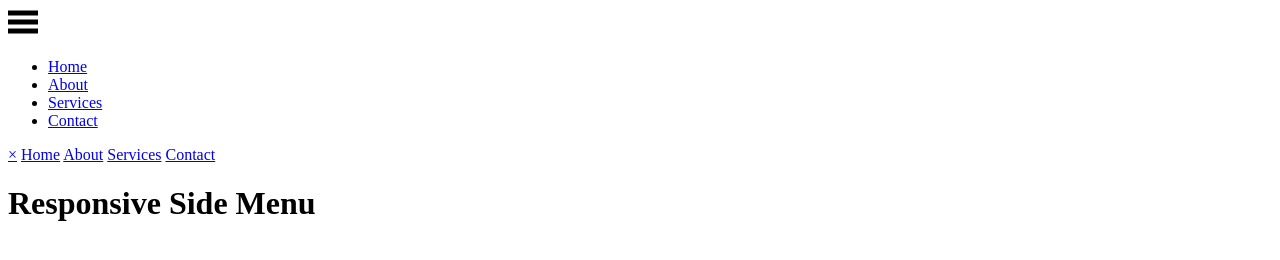
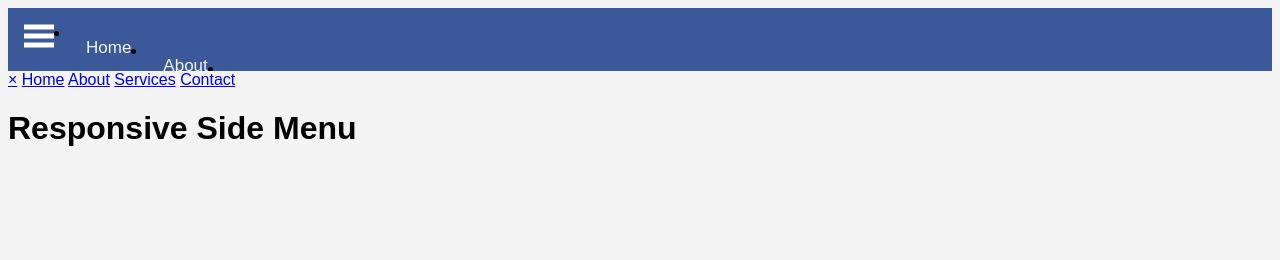
Before and after one commit to DragonINXS/menus, a plain HTML site: page side-menu/index.html in a window 1280 px wide. Drawn offline with Linux system fonts and the light colour scheme.

Commit message:
html setup done

```diff
--- a/side-menu/index.html
+++ b/side-menu/index.html
@@ -13,12 +13,12 @@
 <body>
     <nav class="navbar">
         <span class="open-slide">
-            <a href="#">
+            <a href="#" onclick="openSideMenu()">
                 <!-- HAMBURGER MENU SVG -->
                 <svg width="30" height="30">
-                    <path d="M0,5 30,5" stroke="#000" stroke-width="5"/>
-                    <path d="M0,14 30,14" stroke="#000" stroke-width="5"/>
-                    <path d="M0,23 30,23" stroke="#000" stroke-width="5"/>
+                    <path d="M0,5 30,5" stroke="#fff" stroke-width="5"/>
+                    <path d="M0,14 30,14" stroke="#fff" stroke-width="5"/>
+                    <path d="M0,23 30,23" stroke="#fff" stroke-width="5"/>
                 </svg>
             </a>
         </span>
@@ -31,8 +31,9 @@
         </ul>
     </nav>
 
+
     <div id="side-menu" class="side-nav">
-        <a href="#" class="btn-close">&times;</a>
+        <a href="#" class="btn-close" onclick="closeSideMenu()">&times;</a>
         <a href="#">Home</a>
         <a href="#">About</a>
         <a href="#">Services</a>
@@ -41,8 +42,19 @@
 
     <div id="main">
         <h1>Responsive Side Menu</h1>
+    </div>
 
-    </div>
+    <script>
+        function openSideMenu() {
+            document.getElementById('side-menu').style.width = '250px';
+            document.getElementById('main').style.marginLeft = '250px';
+        }
+
+        function closeSideMenu() {
+            document.getElementById('side-menu').style.width = '0px';
+            document.getElementById('main').style.marginLeft = '0px';
+        }
+    </script>
 
 </body>
 </html>
--- a/side-menu/style.css
+++ b/side-menu/style.css
@@ -0,0 +1,20 @@
+body {
+    font-family: Arial, Helvetica, sans-serif;
+    background-color: #f4f4f4;
+}
+
+.navbar {
+    background-color:  #3b5998;
+    overflow: hidden;
+    height: 63px;
+}
+
+.navbar a {
+    float: left;
+    display: block;
+    color: #f2f2f2;
+    text-align: center;
+    padding: 14px 16px;
+    text-decoration: none;
+    font-size: 17px;
+}
```
